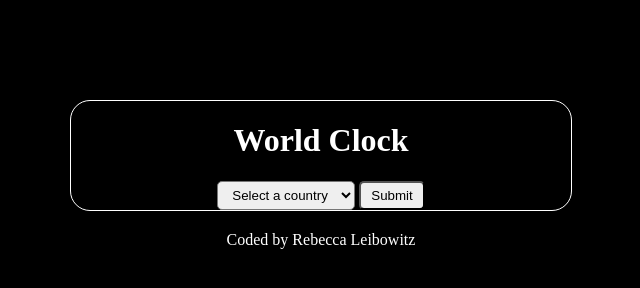
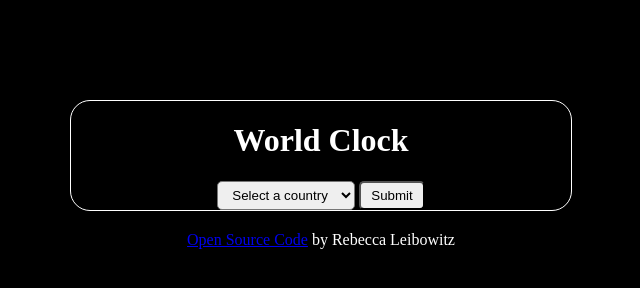
Before and after one commit to BEX-0/plus-add-on, a plain HTML site: page index.html in a window 1280 px wide. Shown: the whole page, without its empty margins (319-959 px from the left). Drawn offline with nearby package versions, Linux system fonts and the light colour scheme.

Commit message:
added github link

```diff
--- a/index.html
+++ b/index.html
@@ -19,7 +19,7 @@
         </select>
         <input type="submit" value="Submit" id="submit">
     </div>
-    <footer>Coded by Rebecca Leibowitz</footer>
+    <footer><a href="https://github.com/BEX-0/plus-add-on" target="_blank">Open Source Code</a> by Rebecca Leibowitz</footer>
 <script src="src/script.js"></script>
 </body>
 </html>
```
